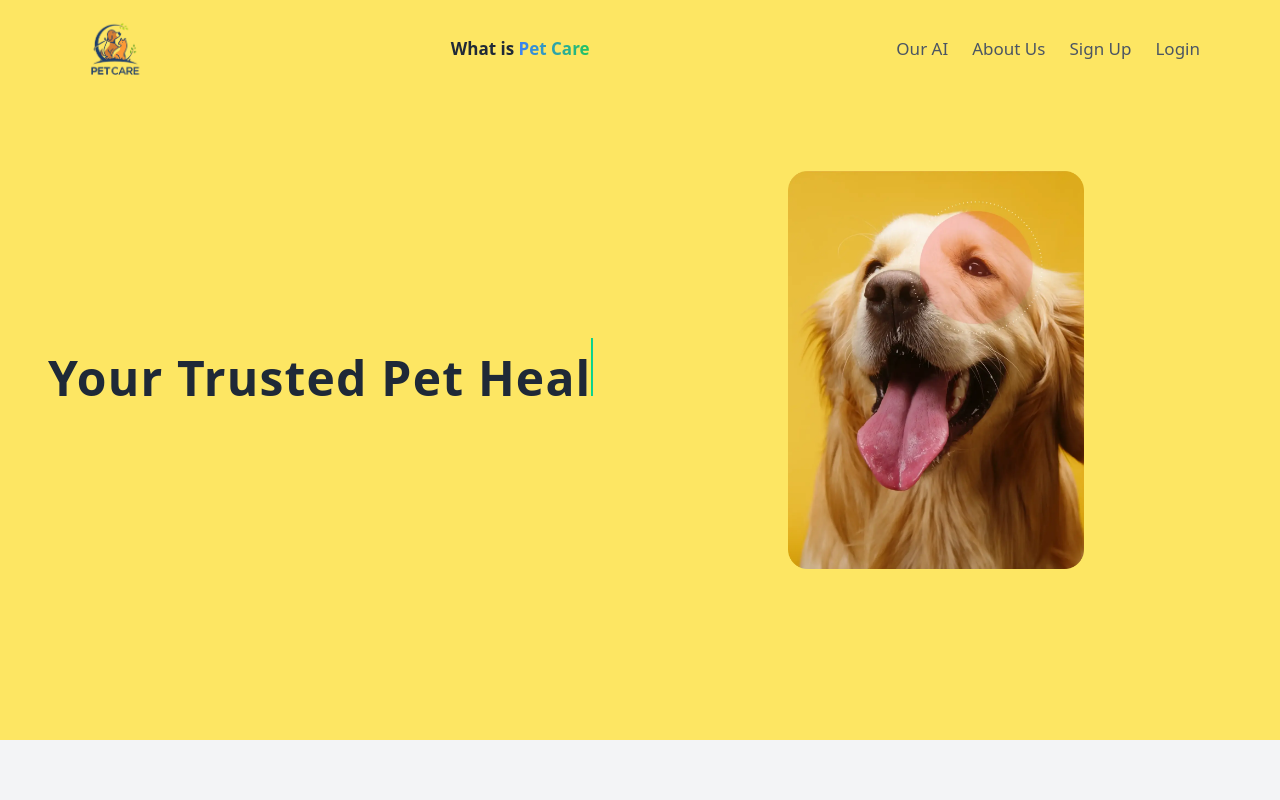
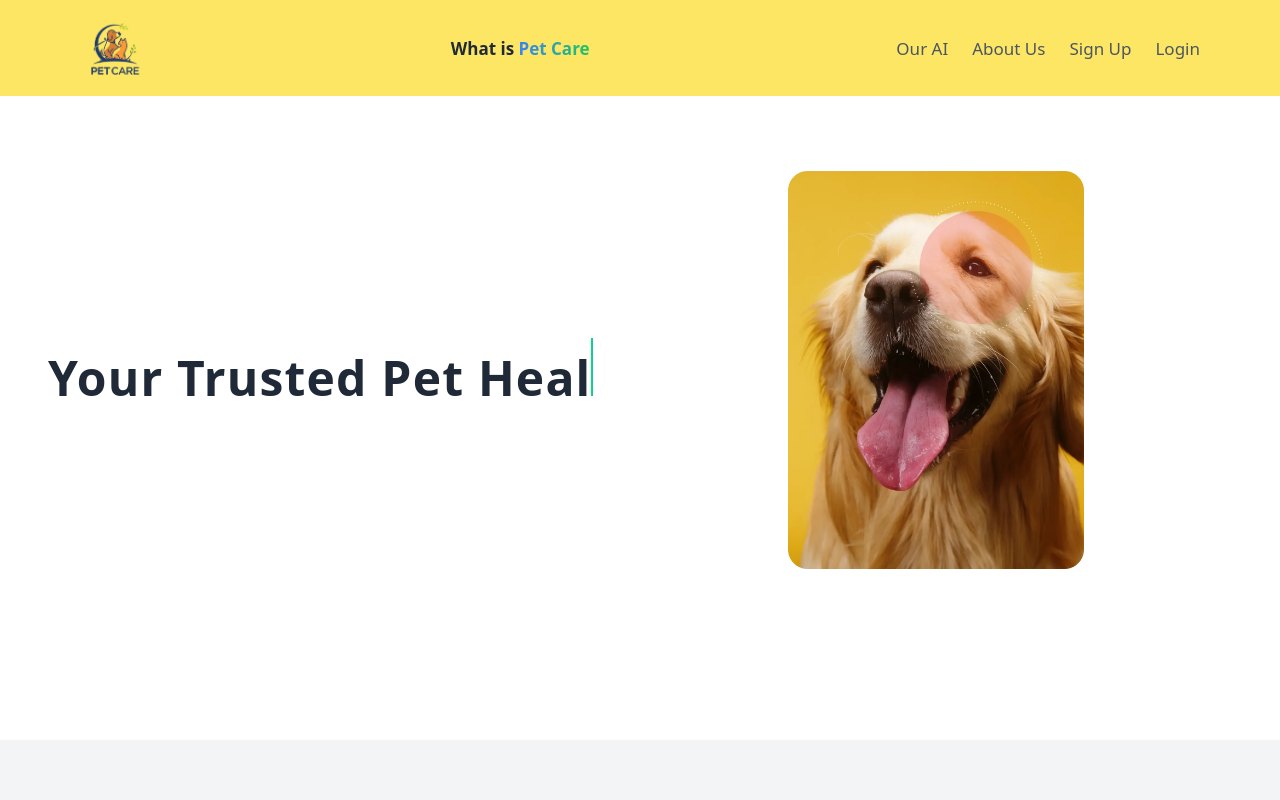
Before and after one commit to innovatewithkishlay/AI-BASED_PET_HEALTH_ASSISTANCE_SYSTEM, a React (Vite) app in the folder frontend/: page / in a window 1280 px wide. Shown: the top 800 px of the page. Built offline with nearby package versions, Linux system fonts and the light colour scheme.

Commit message:
updated the color of the ui

```diff
--- a/frontend/src/pages/Home.jsx
+++ b/frontend/src/pages/Home.jsx
@@ -116,7 +116,7 @@ const Home = () => {
     <div className="min-h-screen overflow-x-hidden overflow-y-scroll custom-scrollbar w-full">
       {/* First Section */}
       <motion.div
-        className="w-full h-[740px] bg-[#FDE663] flex flex-col md:flex-row items-center justify-center md:justify-between px-6 md:px-12 py-8"
+        className="w-full h-[740px] bg-[#FF9E6] flex flex-col md:flex-row items-center justify-center md:justify-between px-6 md:px-12 py-8"
         initial={{ opacity: 0, y: 50 }}
         whileInView={{ opacity: 1, y: 0 }}
         transition={{ duration: 1 }}
```
Also changed, not shown: 1 other file (tests, documents, lock files or other folders).
